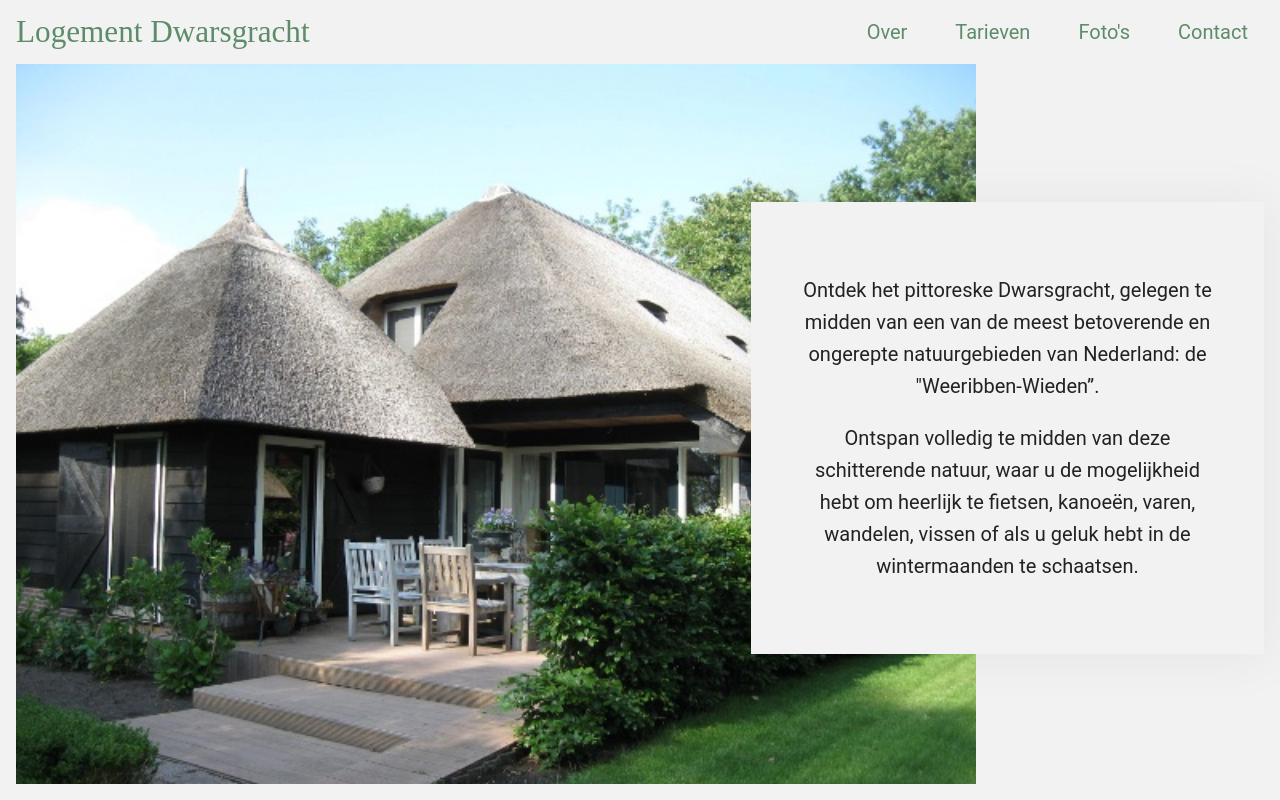
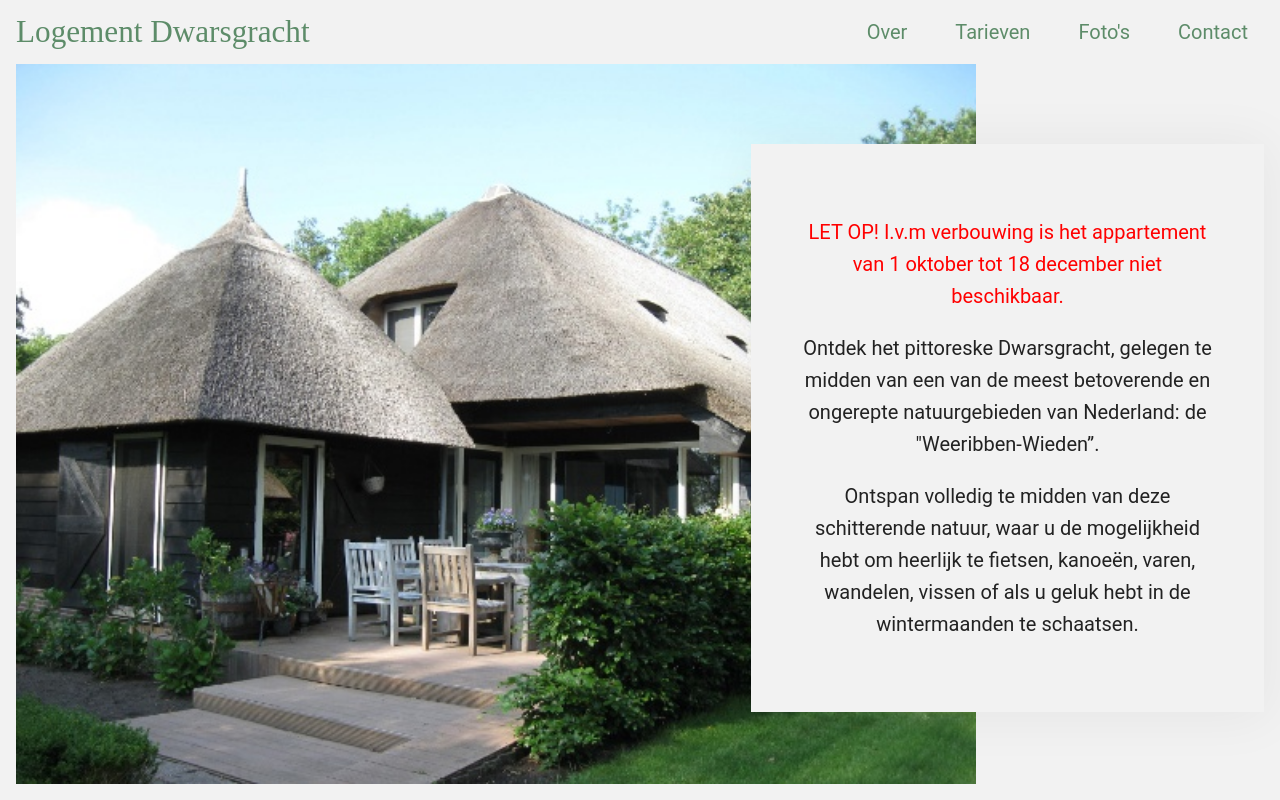
Before and after one commit to Marlies1989/LogementDwarssgracht, a Vue app: page / in a window 1280 px wide. Shown: the top 800 px of the page. Built offline with nearby package versions, Linux system fonts and the light colour scheme.

Commit message:
Verbouwing update

```diff
--- a/src/components/Hero.vue
+++ b/src/components/Hero.vue
@@ -4,6 +4,7 @@
             <img src="../assets/images/logement.jpeg">
         </figure>
         <div class="hero-text">
+            <p style="color: red;">LET OP! I.v.m verbouwing is het appartement van 1 oktober tot 18 december niet beschikbaar.</p>
             <p>Ontdek het pittoreske Dwarsgracht, gelegen te midden van een van de meest betoverende en ongerepte natuurgebieden van Nederland: de "Weeribben-Wieden”.</p>
             <p>Ontspan volledig te midden van deze schitterende natuur, waar u de mogelijkheid hebt om heerlijk te fietsen, kanoeën, varen, wandelen, vissen of als u geluk hebt in de wintermaanden te schaatsen.</p>
 
--- a/src/components/Tarieven.vue
+++ b/src/components/Tarieven.vue
@@ -54,7 +54,7 @@
             </table>
 
            <div class="info-block">
-                <p>De prijzen zijn exclusief toeristenbelasting €2,20 p.p per nacht en de eindschoonmaak van €55,00<br>
+                <p>De prijzen zijn exclusief toeristenbelasting €2,26 p.p per nacht en de eindschoonmaak van €55,00<br>
                     Betalingen: 20% bij reservering, restbedrag 1 week van te voren op rekening of contant bij aankomst.</p>
                 <p>Aankomsttijd: vanaf 15:00 uur.<br>
                     Vertrektijd: voor 11:00 uur.</p>
```
